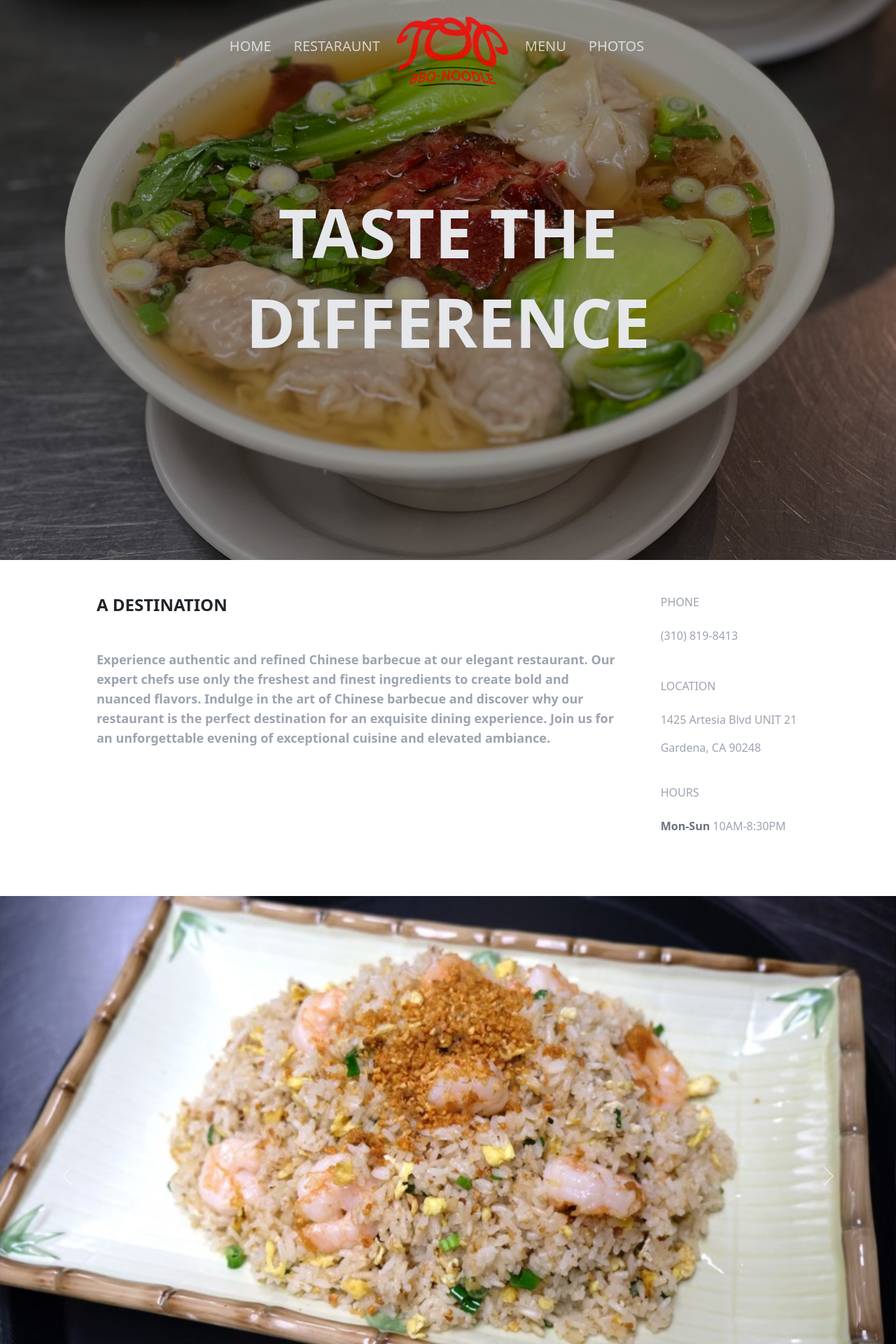
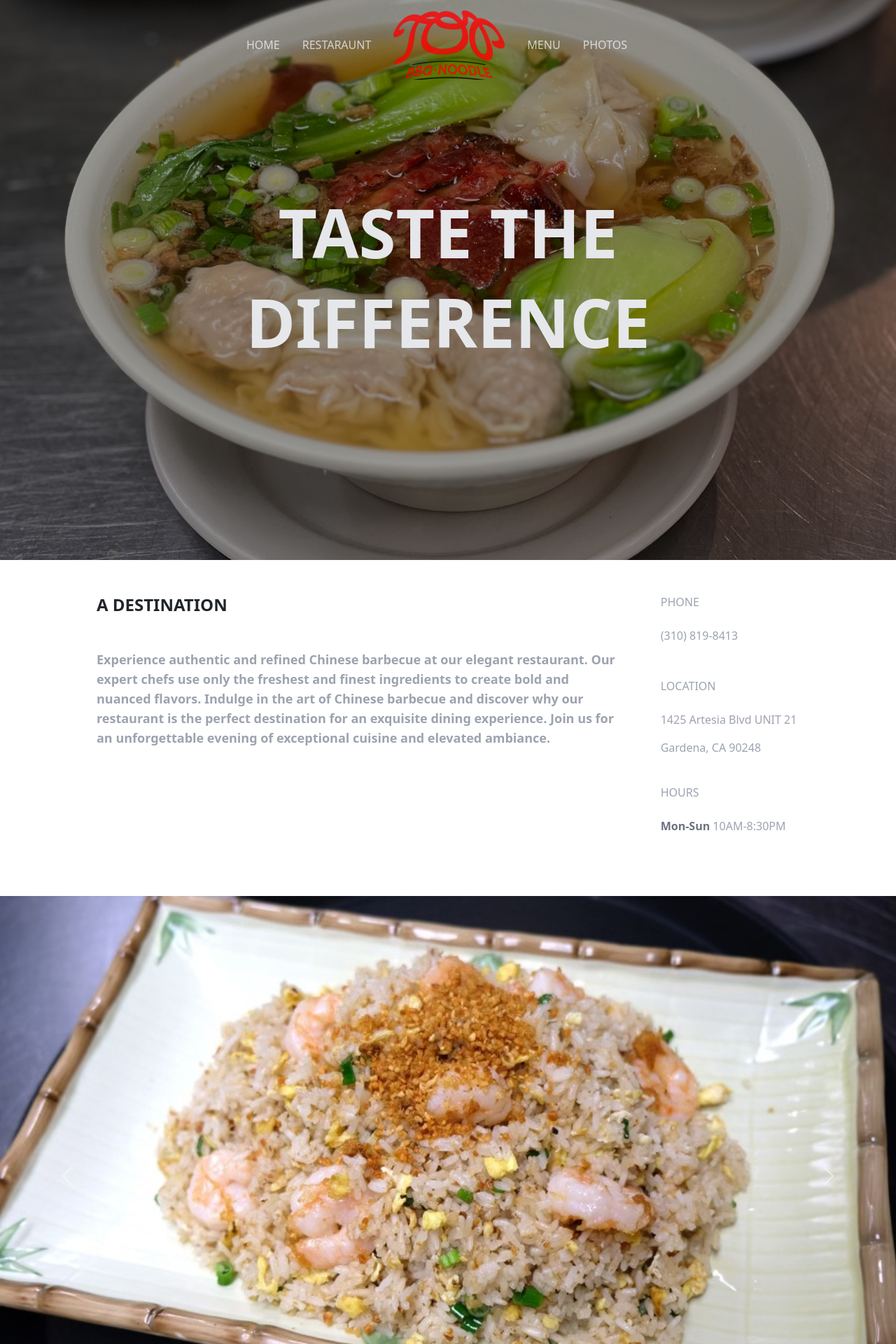
Before and after one commit to andy-phu/Top-BBQ-Noodle, a React (Create React App) app: page / in a window 1280 px wide. Shown: the top 1920 px of the page at 70% size. Built offline with nearby package versions, Linux system fonts and the light colour scheme.

Commit message:
before the mobile navbar changes

```diff
--- a/package.json
+++ b/package.json
@@ -12,7 +12,10 @@
     "react-bootstrap": "^2.7.4",
     "react-dom": "^18.2.0",
     "react-icons": "^4.8.0",
+    "react-router-dom": "^6.10.0",
+    "react-router-hash-link": "^2.4.3",
     "react-scripts": "5.0.1",
+    "react-scroll": "^1.8.9",
     "web-vitals": "^2.1.4"
   },
   "scripts": {
--- a/src/components/Description.jsx
+++ b/src/components/Description.jsx
@@ -2,7 +2,7 @@ import React from 'react';
 
 const Description = () => {
     return (
-        <div className='py-12 flex items-center w-screen justify-center text-2xl'>
+        <div className='py-12 flex items-center w-screen justify-center text-2xl' id='restaurant'>
             <div className='flex flex-col ml-5 sm:flex-row sm:max-w-5xl justify-center text-base '>
                 <div className='text-lg flex grow-2 flex-col pr-14 font-bold '>
                     <h1 className=' font-bold pb-10 text-2xl' >A DESTINATION</h1>
--- a/src/components/Hero.jsx
+++ b/src/components/Hero.jsx
@@ -2,10 +2,10 @@ import React from 'react'
 import topBBQNoodle from '../images/topBBQNoodle.jpeg'
 const Hero = () =>{
     return(
-        <div className='mx-auto h-screen'>
+        <div  id='hero'  className='mx-auto h-screen'>
             <div className='bg-green-500 h-full w-full h-screen relative' >
                 {/*Overlay */}
-                <div className='absolute w-full h-full text-gray-200 bg-black/40 flex flex-col justify-center items-center h-screen'>
+                <div className='absolute w-full h-full text-gray-200 bg-black/40 flex flex-col justify-center items-center h-screen' >
                     <h1 className='px-4 text-4xl sm:text-5xl md:text-6xl lg:text-8xl font-bold pb-6'>TASTE THE</h1>
                     <h1 className='px-4 text-4xl sm:text-5xl md:text-6xl lg:text-8xl font-bold'>DIFFERENCE</h1>
                 </div>
--- a/src/components/NavBar.jsx
+++ b/src/components/NavBar.jsx
@@ -1,30 +1,57 @@
 //import { whileStatement } from "@babel/types";
-import React, {useState} from "react"
+import React, {useState, useEffect} from "react"
 import { AiOutlineMenu, AiOutlineClose } from "react-icons/ai"
 import topBBQLogo from '../images/topBBQLogo.png'
-
+import {Link} from 'react-scroll'
 
 
 const Navbar = () => {
     const [nav,setNav] = useState(false)
     const style = {color:"white", opacity:"90%"}
+    const [bgColor, setBgColor] = useState('bg-green')
+    const [isShrunk, setIsShrunk] = useState(false)
+
+    const handleScroll = () => {
+        if (window.scrollY >= 80) {
+            setBgColor('bg-black');
+            setIsShrunk(true)
+        } else {
+            setBgColor('bg-green');
+            setIsShrunk(false)
+        }
+    };
+
+    useEffect(() => {
+        window.addEventListener('scroll', handleScroll);
+        return () => {
+          window.removeEventListener('scroll', handleScroll);
+        };
+      }, []);
+
+
     return (
-        <div className=' mx-auto flex justify-between items-center p-4 absolute top-0 z-50 w-full'>
-        {/*Left Side*/}
-            <div className='cursor-pointer flex absolute left-4 top-4'>
-                <AiOutlineMenu className='lg:hidden'style={style} size={30} onClick = {()=> setNav(!nav)}/>
-            </div>
-            <div className='flex items-center justify-center w-full'>
+        <div className={`flex justify-between items-center absolute top-8 z-50 w-full ${isShrunk ? 'top-0' : ''}`}>
+        {/*Top Menu*/}
+            <div className={`${bgColor} pt-20 mb-2 pb-2 ${isShrunk ? '' : ''} w-screen fixed `}>
+                <div className={`cursor-pointer flex absolute sm-left-2 sm-top-6 top-8 left-2 ${isShrunk ? ' ' : ''}`}>
+                    <AiOutlineMenu className='lg:hidden'style={style} size={30} onClick = {()=> setNav(!nav)}/>
+                </div>
+                <div className='flex items-center justify-center w-full'>
 
-                <div className='flex justify-center items-center text-xl cursor-pointer text-white/70 '>
-                    <p className='pr-8 sm-hidden '>HOME</p>
-                    <p className='sm-hidden'> RESTARAUNT</p>
-                    <img className='px-4 opacity-80' src={topBBQLogo} />
-                    <p className='pr-8 sm-hidden'>MENU</p>
-                    <p className='pr-8 sm-hidden'>PHOTOS</p>
+                    <div className={`flex justify-center items-center text-l cursor-pointer text-white/70 ${isShrunk ? 'h-10 py-6 transition-all ease-out delay-300' : 'h-24'}`}>
+                        <Link to="hero" spy={true} smooth={true} duration={500}  spy={true} smooth={true} offset={0} duration={500} className={`pr-8 sm-hidden no-underline  text-white/70 ${isShrunk ? "text-sm  pr-4 transition-all delay-300 ease-out" : ""}`}> HOME</Link>
+                        <Link to="restaurant" spy={true} smooth={true} offset={-400} duration={500} className={`pr-8 sm-hidden no-underline  text-white/70 ${isShrunk ? "text-sm pr-0 transition-all delay-300 ease-out" : ""}`}> RESTARAUNT</Link>
 
+                        <Link to="hero" spy={true} smooth={true} duration={500}  spy={true} smooth={true} offset={0} duration={500} className={`pr-8 sm-hidden no-underline  text-white/70  ${isShrunk ? "pr-0 transition-all delay-300 ease-out" : ""} `}>
+                            <img className={`opacity-80 z-99 ${isShrunk ? "scale-50 " : ""}`} src={topBBQLogo} />
+                        </Link>
+                        <Link to="menu" spy={true} smooth={true} offset={100} duration={500} className={`pr-8 sm-hidden no-underline  text-white/70 ${isShrunk ? "text-sm pr-4 transition-all delay-300 ease-out" : ""}`}>MENU</Link>
+                        <Link to="photos" spy={true} smooth={true} offset={100} duration={500} className={`pr-8 sm-hidden no-underline  text-white/70 ${isShrunk ? "text-sm pr-4 transition-all delay-300 ease-out" : ""}`}>PHOTOS</Link>
+
+                    </div>
                 </div>
             </div>
+
 
             {/*Mobile Menu*/}
             {/*Overlay*/}
@@ -39,7 +66,7 @@ const Navbar = () => {
                         </div>
 
                         <ul className='cursor-pointer  flex flex-col justify-center items-center h-screen '>
-                            <li className='text-4xl pb-8 text-white/80 '>HOME</li>
+                            <Link onClick = {()=> setNav(!nav)} to="hero" spy={true} smooth={true} duration={500}  spy={true} smooth={true} offset={0} duration={500} className='text-4xl pb-8 text-white/80 flex-center no-underline' > HOME</Link>
                             <li className='text-4xl pb-8 text-white/80 flex-center'>RESTAURANT</li>
                             <li className='text-4xl pb-8 text-white/80'>MENU</li>
                             <li className='text-4xl pb-28 text-white/80'>PHOTOS</li>
--- a/src/components/PhotoGallery.jsx
+++ b/src/components/PhotoGallery.jsx
@@ -9,10 +9,11 @@ import { Carousel} from 'react-bootstrap';
 
 const PhotoGallery = () => {
     return (
-        <Carousel className='flex h-screen w-screen w-100 object-cover mb-0'>
+        <div id='photos'>
+            <Carousel className='flex h-screen w-screen w-100 mb-0'>
             <Carousel.Item interval={1000}>
-                <img className='h-screen w-screen'
-                className="d-block w-100"
+                <img
+                className="d-block w-100  h-screen w-screen  object-cover"
                 src={topBBQCharSiu}
                 alt="First slide"
                 />
@@ -21,8 +22,8 @@ const PhotoGallery = () => {
                 </Carousel.Caption>
             </Carousel.Item>
             <Carousel.Item interval={500}>
-                <img className='h-screen w-screen'
-                className="d-block w-100"
+                <img
+                className="d-block w-100 h-screen w-screen object-cover"
                 src={topBBQPorkBelly}
                 alt="Second slide"
                 />
@@ -31,8 +32,8 @@ const PhotoGallery = () => {
                 </Carousel.Caption>
             </Carousel.Item>
             <Carousel.Item>
-                <img className='h-screen w-screen'
-                className="d-block w-100"
+                <img
+                className="d-block w-100 h-screen w-screen object-cover"
                 src={topBBQFriedRice}
                 alt="Third slide"
                 />
@@ -41,8 +42,8 @@ const PhotoGallery = () => {
                 </Carousel.Caption>
             </Carousel.Item>
             <Carousel.Item>
-                <img className='h-screen w-screen'
-                className="d-block w-100"
+                <img
+                className="d-block w-100 h-screen w-screen object-cover"
                 src={topBBQShumai}
                 alt="Third slide"
                 />
@@ -51,8 +52,8 @@ const PhotoGallery = () => {
                 </Carousel.Caption>
             </Carousel.Item>
             <Carousel.Item>
-                <img className='h-screen w-screen'
-                className="d-block w-100"
+                <img
+                className="d-block w-100 h-screen w-screen object-cover"
                 src={topBBQChowFun}
                 alt="Third slide"
                 />
@@ -60,7 +61,11 @@ const PhotoGallery = () => {
                     <h1 className='font-bold pb-4'>CHOWFUN</h1>
                 </Carousel.Caption>
             </Carousel.Item>
-        </Carousel>
+            </Carousel>
+
+        </div>
+
+
     );
 }
 
```
Also changed, not shown: 1 other file (tests, documents, lock files or other folders).
